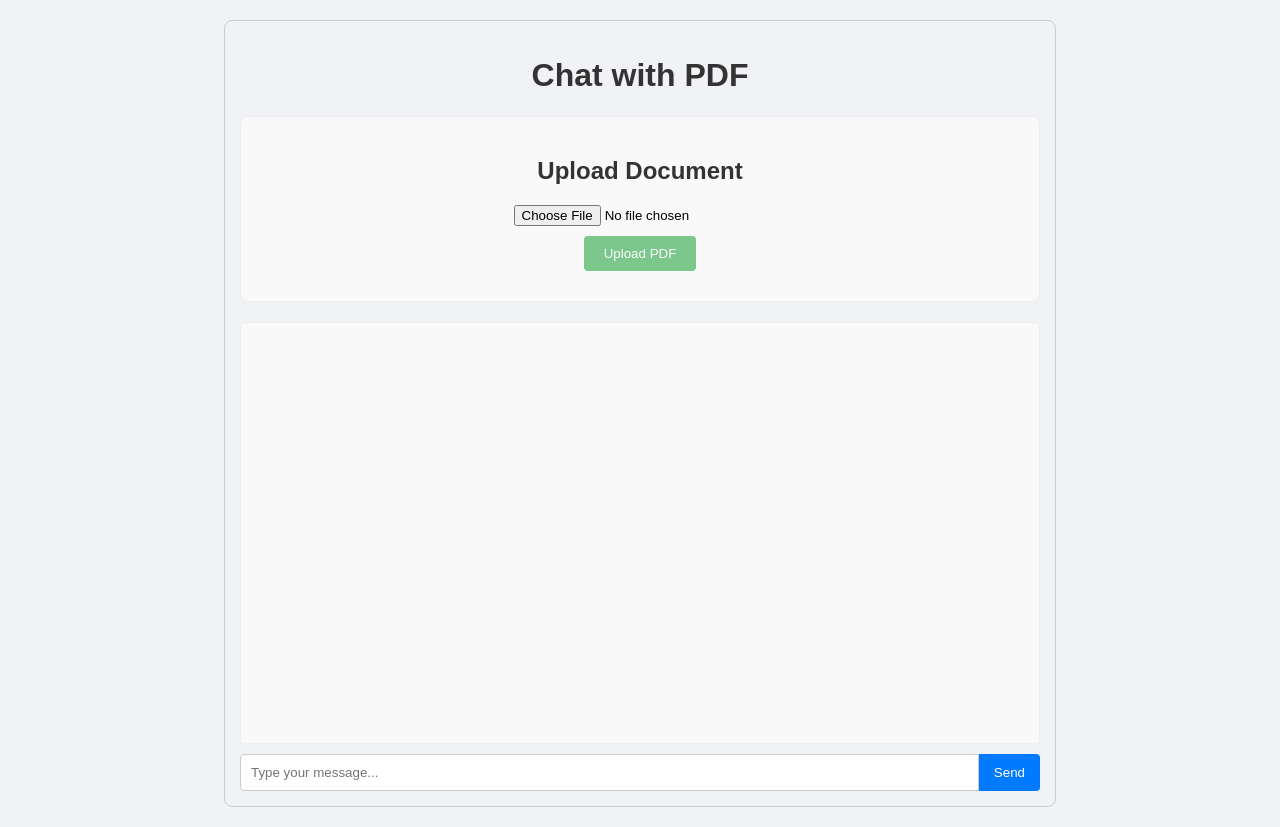
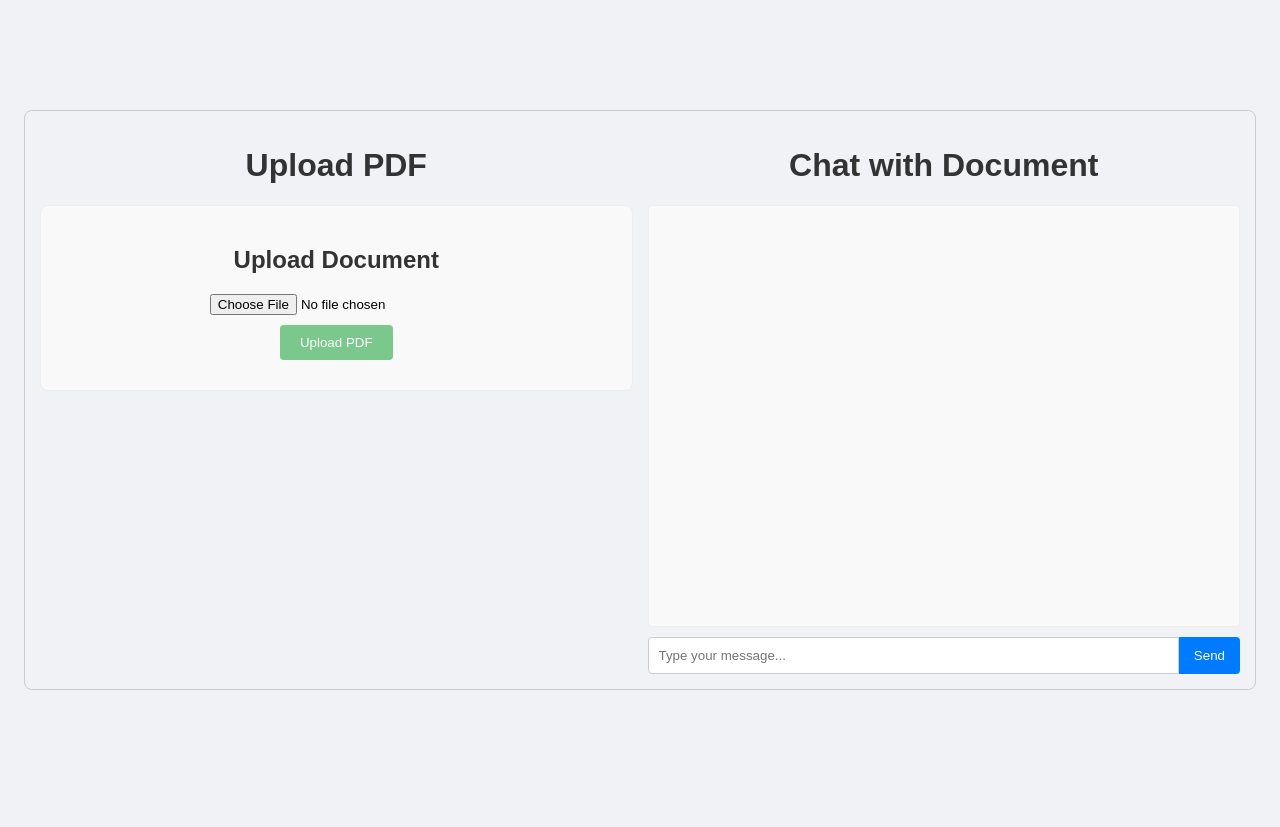
Before and after one commit to AksaRose/Chodhichoollu, a React (Vite) app in the folder frontend/: page / in a window 1280 px wide. After the commit the page ends 800 px from the top, so only its background shows below. Built offline with nearby package versions, Linux system fonts and the light colour scheme.

Commit message:
added: show pdf

```diff
--- a/frontend/src/App.tsx
+++ b/frontend/src/App.tsx
@@ -15,6 +15,11 @@ function App() {
   const [messages, setMessages] = useState<ChatMessage[]>([]);
   const [input, setInput] = useState('');
   const [threadId, setThreadId] = useState('default'); // Can be made dynamic if needed
+  const [uploadedPdf, setUploadedPdf] = useState<string | null>(null);
+
+  const handleFileUploadSuccess = (fileName: string) => {
+    setUploadedPdf(`http://localhost:8000/pdf/${fileName}`);
+  };
 
   const sendMessage = async () => {
     if (input.trim() === '') return;
@@ -47,10 +52,19 @@ function App() {
   };
 
   return (
-    <div style={{ fontFamily: 'Arial, sans-serif', width: '800px', margin: '20px auto', border: '1px solid #ccc', borderRadius: '8px', padding: '15px' }}>
-      <h1 style={{ textAlign: 'center', color: '#333' }}>Chat with PDF</h1>
-      <Upload /> {/* Integrated Upload component */}
-      <div style={{ border: '1px solid #eee', height: '400px', overflowY: 'scroll', padding: '10px', marginBottom: '10px', borderRadius: '4px', backgroundColor: '#f9f9f9' }}>
+    <div style={{ fontFamily: 'Arial, sans-serif', width: '1200px', margin: '20px auto', border: '1px solid #ccc', borderRadius: '8px', padding: '15px', display: 'flex', gap: '15px' }}>
+      <div style={{ flex: 1 }}>
+        <h1 style={{ textAlign: 'center', color: '#333' }}>Upload PDF</h1>
+        <Upload onFileUploadSuccess={handleFileUploadSuccess} /> {/* Integrated Upload component */}
+        {uploadedPdf && (
+          <div style={{ marginTop: '20px', height: '500px', border: '1px solid #eee' }}>
+            <iframe src={uploadedPdf} width="100%" height="100%" style={{ border: 'none' }}></iframe>
+          </div>
+        )}
+      </div>
+      <div style={{ flex: 1, display: 'flex', flexDirection: 'column' }}>
+        <h1 style={{ textAlign: 'center', color: '#333' }}>Chat with Document</h1>
+        <div style={{ border: '1px solid #eee', height: '400px', overflowY: 'scroll', padding: '10px', marginBottom: '10px', borderRadius: '4px', backgroundColor: '#f9f9f9', flexGrow: 1 }}>
           {messages.map((msg, index) => (
             <div key={index} style={{ marginBottom: '8px', textAlign: msg.type === 'user' ? 'right' : 'left' }}>
               <span style={{
@@ -92,6 +106,7 @@ function App() {
           </button>
         </div>
       </div>
+    </div>
   );
 }
 
--- a/frontend/src/Upload.tsx
+++ b/frontend/src/Upload.tsx
@@ -1,6 +1,10 @@
 import React, { useState } from 'react';
 
-const Upload: React.FC = () => {
+interface UploadProps {
+  onFileUploadSuccess: (fileName: string) => void;
+}
+
+const Upload: React.FC<UploadProps> = ({ onFileUploadSuccess }) => {
   const [selectedFile, setSelectedFile] = useState<File | null>(null);
   const [uploadStatus, setUploadStatus] = useState<string | null>(null);
   const [error, setError] = useState<string | null>(null);
@@ -40,6 +44,7 @@ const Upload: React.FC = () => {
       if (data.status === 'success') {
         setUploadStatus(`File uploaded successfully! Pages processed: ${data.pages}`);
         setSelectedFile(null);
+        onFileUploadSuccess(selectedFile.name); // Pass the file name to the parent component
       } else {
         setError(data.error || 'File upload failed.');
         setUploadStatus(null);
```
Also changed, not shown: 1 other file (tests, documents, lock files or other folders). Lines whose indentation alone changed are shown as unchanged.
